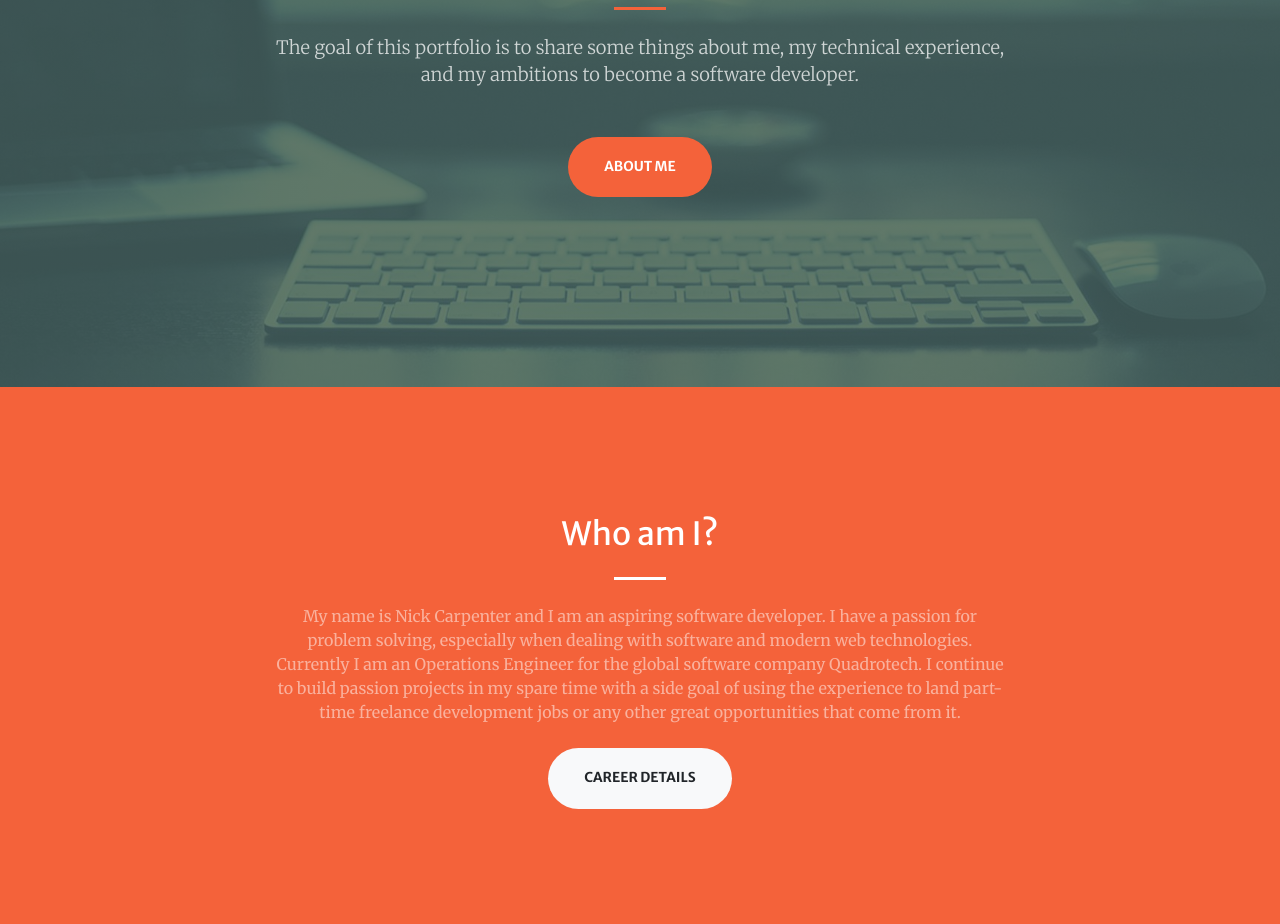
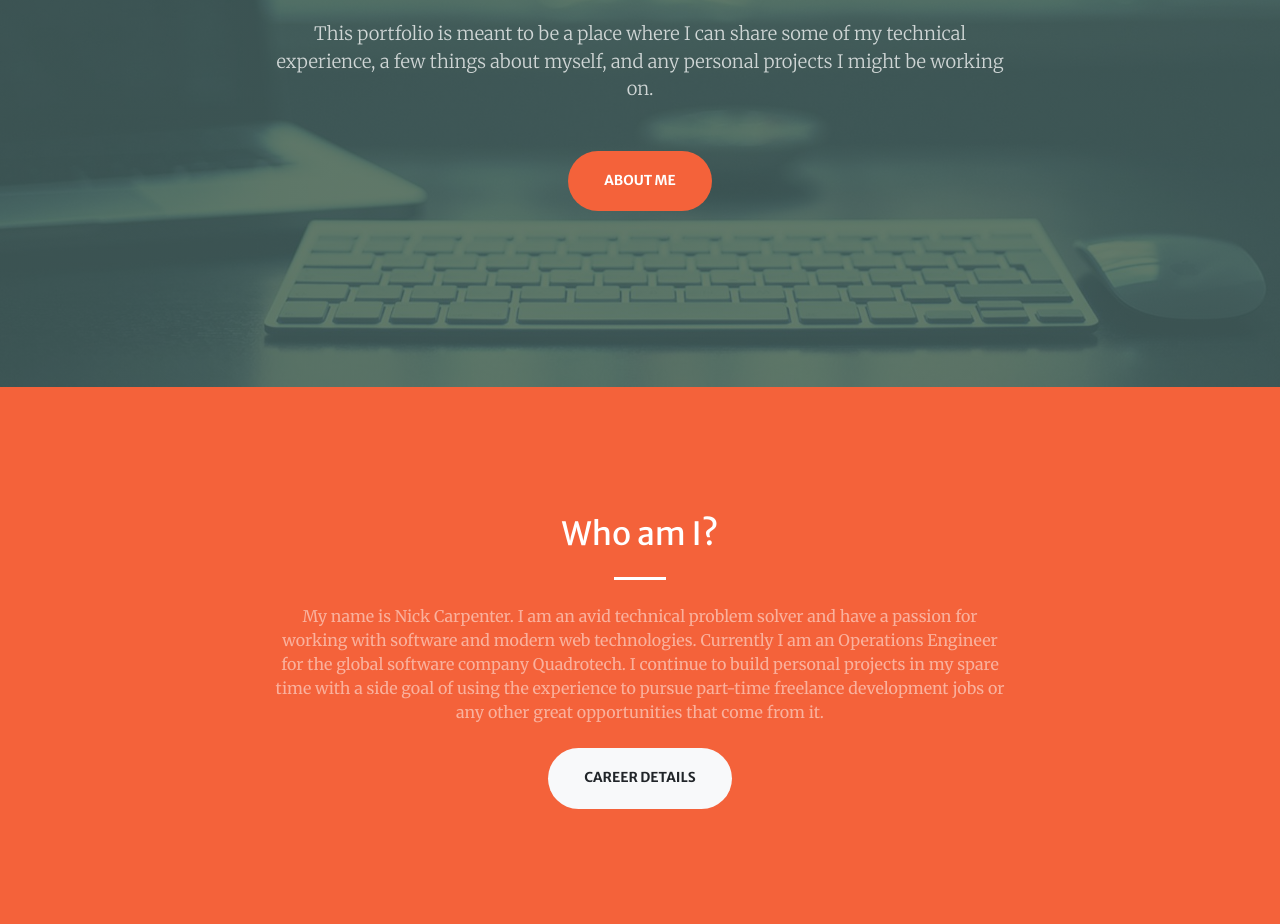
Before and after one commit to Carpmenter/Carpmenter.github.io, a website with bundled scripts: page index.html in a window 1280 px wide. Shown: the part 413-1337 px from the top of the page. Built offline with nearby package versions, Linux system fonts and the light colour scheme.

Commit message:
Updating bio and wording

```diff
--- a/index.html
+++ b/index.html
@@ -67,7 +67,7 @@
           <hr class="divider my-4">
         </div>
         <div class="col-lg-8 align-self-baseline">
-          <p class="text-white-75 font-weight-light mb-5">The goal of this portfolio is to share some things about me, my technical experience, and my ambitions to become a software developer.</p>
+          <p class="text-white-75 font-weight-light mb-5">This portfolio is meant to be a place where I can share some of my technical experience, a few things about myself, and any personal projects I might be working on.</p>
           <a class="btn btn-primary btn-xl js-scroll-trigger" href="#about">About Me</a>
         </div>
       </div>
@@ -81,9 +81,9 @@
         <div class="col-lg-8 text-center">
           <h2 class="text-white mt-0">Who am I?</h2>
           <hr class="divider light my-4">
-          <p class="text-white-50 mb-4">My name is Nick Carpenter and I am an aspiring software developer. I have a passion for problem solving, especially when dealing with software and modern
-            web technologies. Currently I am an Operations Engineer for the global software company Quadrotech. I continue to build passion projects in my spare time with a side goal of using the experience
-            to land part-time freelance development jobs or any other great opportunities that come from it. </p>
+          <p class="text-white-50 mb-4">My name is Nick Carpenter. I am an avid technical problem solver and have a passion for working with software and modern
+            web technologies. Currently I am an Operations Engineer for the global software company Quadrotech. I continue to build personal projects in my spare time with a side goal of using the experience
+            to pursue part-time freelance development jobs or any other great opportunities that come from it. </p>
           <a class="btn btn-light btn-xl js-scroll-trigger" href="#services">Career Details</a>
         </div>
       </div>
```
